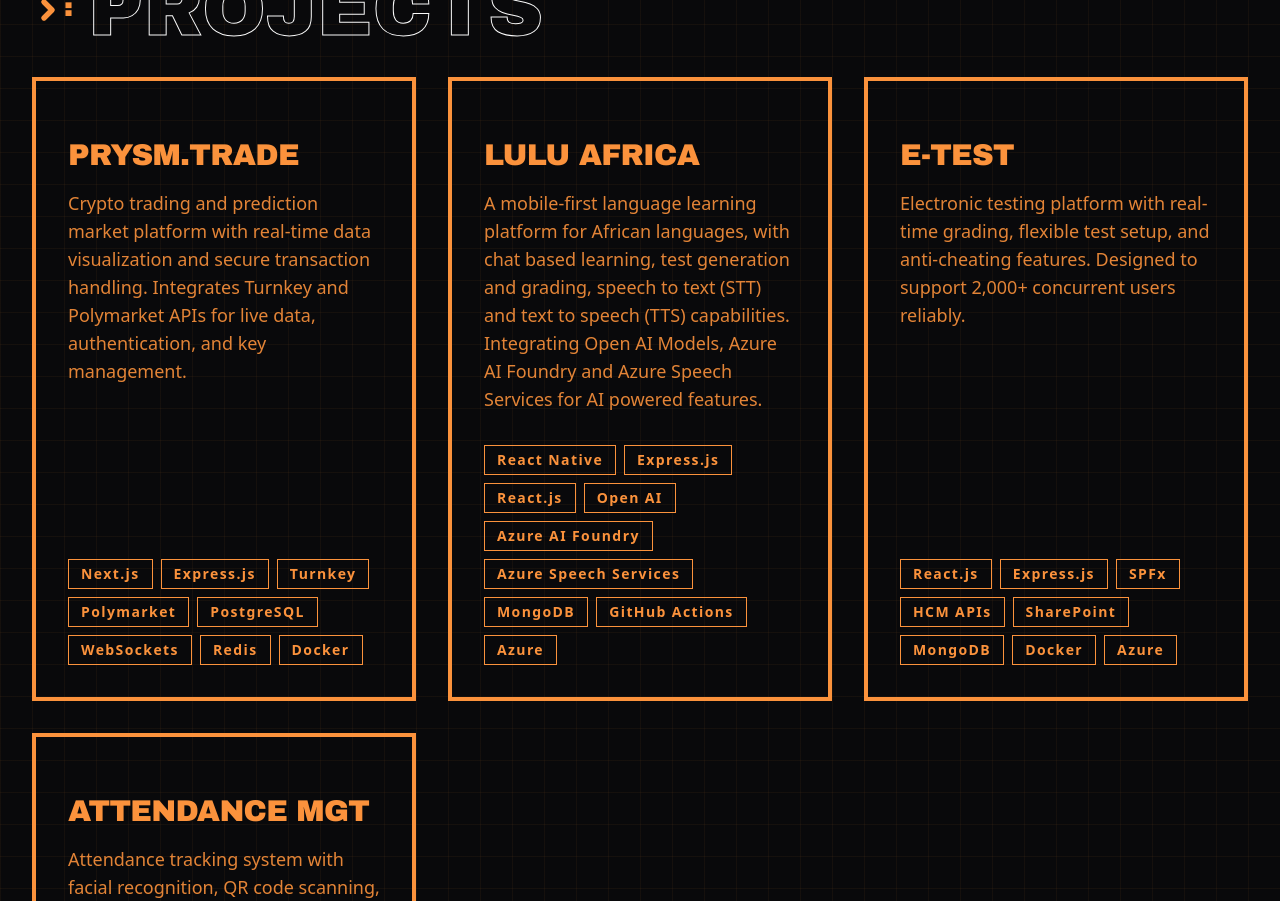
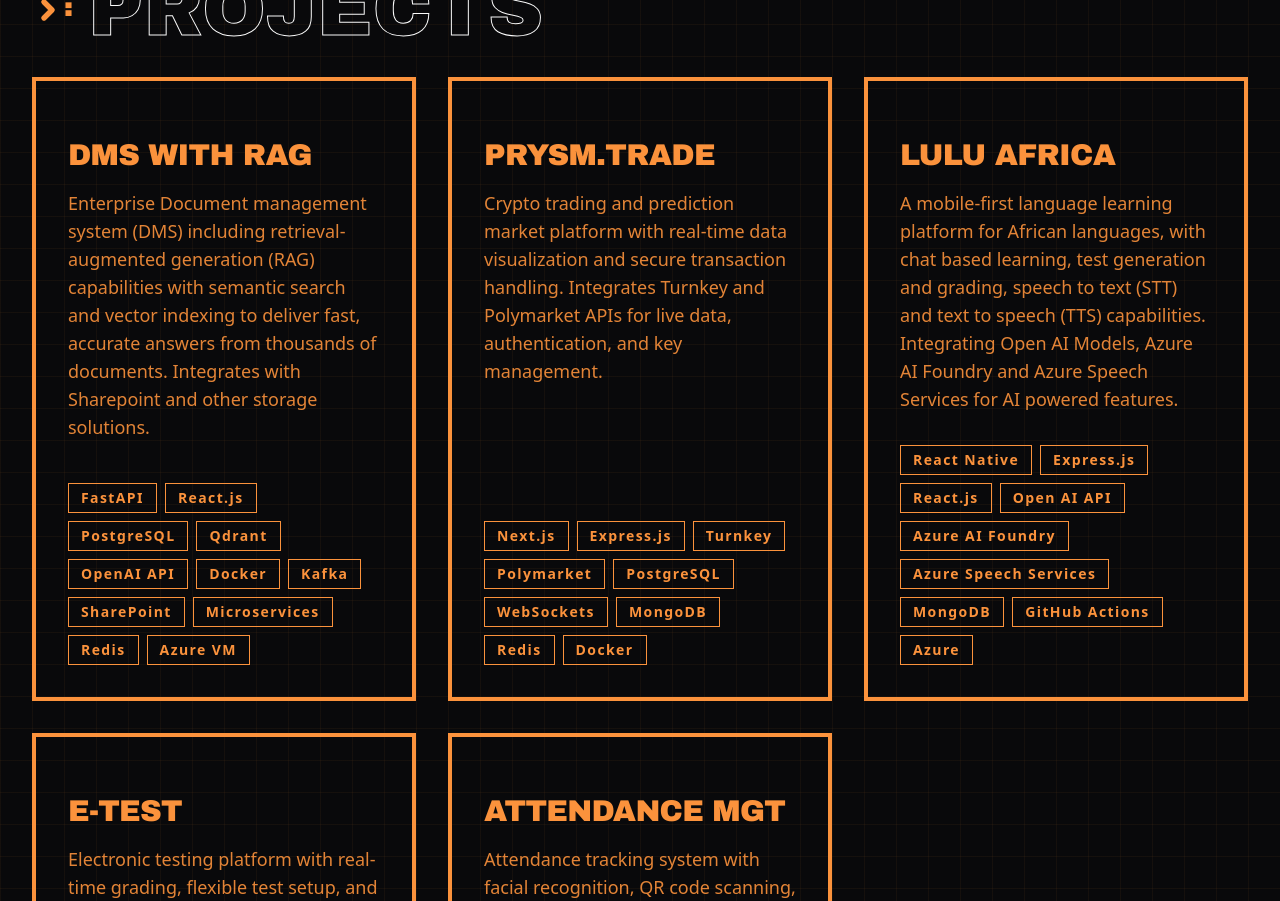
Before and after one commit to judeakinwale/portfolio_fe_test, a Next.js app: page / in a window 1280 px wide. Shown: the part 4040-4941 px from the top of the page. Built offline with nearby package versions, Linux system fonts and the light colour scheme; a web font is replaced by a local one.

Commit message:
add: rag project to projects

```diff
--- a/src/data/user.ts
+++ b/src/data/user.ts
@@ -203,6 +203,36 @@
 const projects = [
   {
     index: 1,
+    title: "DMS with RAG",
+    role: "Lead Developer",
+    description: `
+    Enterprise Document management system (DMS) including retrieval-augmented generation (RAG) capabilities with semantic search and vector indexing to deliver fast, accurate answers from thousands of documents.
+    Integrates with Sharepoint and other storage solutions.`,
+    technologies: [
+      // "Python",
+      "FastAPI",
+      "React.js",
+      "PostgreSQL",
+      "Qdrant",
+      "OpenAI API",
+      "Docker",
+      "Kafka",
+      "SharePoint",
+      // "SharePoint Document Library",
+      "Microservices",
+      "Redis",
+      "Azure VM",
+    ],
+    responsibilities: [
+      "Architected and developed a scalable RAG workflow using microservices architecture for document ingestion, indexing, processing and retrieval.",
+      "Built a DMS for SharePoint Document Libraries, with AI-powered chat for document search and answering questions.",
+      "Implemented semantic search and vector indexing using Qdrant for accurate document retrieval.",
+      "Optimized the RAG workflow with asynchronous events using Kafka, caching using Redis and parallel processing using asyncio in Python.",
+    ],
+    isActive: true,
+  },
+  {
+    index: 2,
     title: "Prysm.Trade",
     role: "Full-Stack Developer",
     description: `
@@ -216,7 +246,7 @@
       "Polymarket",
       "PostgreSQL",
       "WebSockets",
-      // "MongoDB",
+      "MongoDB",
       "Redis",
       "Docker",
     ],
@@ -229,7 +259,7 @@
     isActive: true,
   },
   {
-    index: 2,
+    index: 3,
     title: "Lulu Africa",
     role: "Technical Lead",
     description: `
@@ -240,7 +270,7 @@
       "React Native",
       "Express.js",
       "React.js",
-      "Open AI",
+      "Open AI API",
       "Azure AI Foundry",
       "Azure Speech Services",
       "MongoDB",
@@ -258,7 +288,7 @@
     isActive: true,
   },
   {
-    index: 3,
+    index: 4,
     title: "E-Test",
     role: "Full-Stack Developer",
     description: `
@@ -285,7 +315,7 @@
     isActive: true,
   },
   {
-    index: 4,
+    index: 5,
     title: "Attendance MGT",
     role: "Backend Developer / Technical Lead",
     description: `
```
